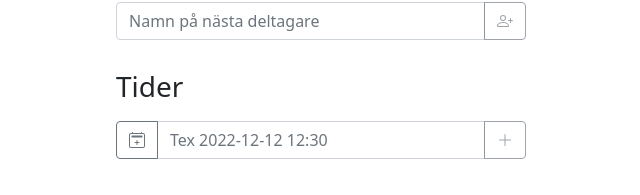
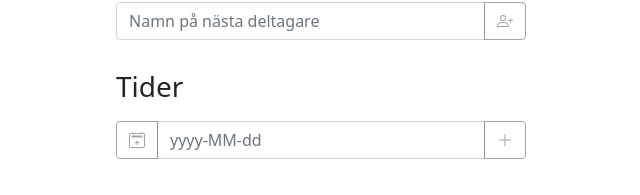
Before and after one commit to alundgren/Irudd.When, a React (Create React App) app in the folder irudd-when-ui/: page / in a window 1280 px wide. Shown: the part 276-471 px from the top of the page, without its empty margins (319-959 px from the left). Built offline with nearby package versions, Linux system fonts and the light colour scheme.

Commit message:
pick dates done

```diff
--- a/irudd-when-ui/src/features/createEvent/CreateEvent.tsx
+++ b/irudd-when-ui/src/features/createEvent/CreateEvent.tsx
@@ -1,8 +1,6 @@
-import React from 'react';
-
 import EditEventDescription from './components/EditEventDescription';
 import PickEventParticipants from './components/PickEventParticipants';
-import PickEventTimes from './components/PickEventTimes';
+import PickEventDates from './components/PickEventDates';
 import SelectDateOrDateTime from './components/SelectDateOrDateTime'
 
 let wrapperStyle = {
@@ -15,7 +13,7 @@ let singleLineRowStyle = {
 
 function CreateEvent() {
     return (
-        <form className="d-flex flex-grow-1 p-2 flex-column" style={wrapperStyle}>
+        <form className="d-flex flex-grow-1 p-2 flex-column" style={wrapperStyle} noValidate={true}>
             <div className="d-flex" style={singleLineRowStyle}>
                 <SelectDateOrDateTime />
             </div>
@@ -29,7 +27,7 @@ function CreateEvent() {
             </div>
             <div className="d-flex flex-grow-1">
                 <div className="flex-grow-1">
-                    <PickEventTimes />
+                    <PickEventDates />
                 </div>
             </div>
             <div className="d-flex justify-content-end mt-2">
--- /dev/null
+++ b/irudd-when-ui/src/features/createEvent/components/PickEventDates.tsx
@@ -0,0 +1,91 @@
+import React, { SyntheticEvent } from 'react';
+import { useDispatch } from 'react-redux';
+import { useSelector } from 'react-redux';
+import { DateService } from '../../../services/DateService';
+import { I18nState } from '../../i18n/i18nSlice';
+import { addDate, CreateEventState, removeDate, setDate, setNewDate } from '../createEventSlice';
+import InputAddonButton from '../../../components/InputAddonButton';
+
+let containerStyle = {
+    gap: '10px',
+};
+
+function PickEventDates() {
+    const dateOnly = useSelector((x : { createEvent: CreateEventState }) => x.createEvent.dateOnly);
+    const dates = useSelector((x : { createEvent: CreateEventState }) => x.createEvent.dates);
+    const locale = useSelector((x: { i18n: I18nState }) => x.i18n.locale);
+    const newDate = useSelector((x : { createEvent: CreateEventState }) => x.createEvent.newDate);
+    const dispatch = useDispatch();
+
+    const dateService = new DateService(locale, dateOnly);
+
+    const isNewDateValid = dateService.isValid(newDate);
+
+    const onRemoveDate = (id: string) => {
+        dispatch(removeDate(id));
+    };
+
+    const classes = (x: string[]) => {
+        return x.filter(x => !!x).join(' ')
+    };
+
+    const dateElements = dates.map(date => {
+        const isDateValid = dateService.isValid(date.date);
+        const dateFilledInAndInvalid = date.date && !isDateValid;
+        const dateClasses = ['form-control', 'flex-grow-1', dateFilledInAndInvalid ? 'is-invalid' : ''];
+        const onDateChanged = (e: React.ChangeEvent<HTMLInputElement>) => {
+            dispatch(setDate({ id: date.id, date: e.target.value }));
+        };
+
+        return (
+            <div key={date.id} className="input-group flex-grow-1" data-testid="dateContainer">
+                <InputAddonButton iconType='showCalendar' buttonType='secondary' isDisabled={true} />
+                <input type="text" className={classes(dateClasses)}  onChange={onDateChanged} value={date.date}
+                    data-testid="editDateInput" />
+                <InputAddonButton iconType='removeTime' buttonType='danger' testId='removeButton' onClick={e => onRemoveDate(date.id)} />
+            </div>
+        );
+    });
+
+    const dispatchAddDate = () => {
+        dispatch(setNewDate(''));
+        dispatch(addDate(newDate));
+    }
+
+    const onAddDate = (evt: SyntheticEvent) => {
+        dispatchAddDate();
+    };
+
+    const onNewDateChanged = (e: React.ChangeEvent<HTMLInputElement>) => {
+        dispatch(setNewDate(e.target.value));
+    };
+
+    const newDateFilledInAndInvalid = newDate && !isNewDateValid
+    const newDateClasses = ['form-control', 'flex-grow-1', newDateFilledInAndInvalid ? 'is-invalid' : ''];
+
+    const onNewDateKeyDown = (e: React.KeyboardEvent<HTMLInputElement>) => {
+        if(e.key !== 'Enter') {
+            return;
+        }
+        e.preventDefault();
+        if(e.currentTarget.value) {
+            dispatchAddDate();
+        }
+    };
+
+    return (
+        <div className="d-flex flex-column" style={containerStyle}>
+            <h3>Tider</h3>
+            {dateElements}
+            <div className="input-group flex-grow-1">
+                <InputAddonButton iconType='showCalendar' buttonType='secondary' data-testid="showCalendar" isDisabled={true} />
+                <input type="text" className={classes(newDateClasses)} placeholder={dateService.getDateFormat()}
+                    data-testid="addInput" value={newDate} onChange={onNewDateChanged} onKeyDown={onNewDateKeyDown} />
+                <InputAddonButton iconType='addTime' buttonType='secondary' testId="addButton" isDisabled={!isNewDateValid}
+                    onClick={onAddDate} />
+            </div>
+        </div>
+    );
+}
+
+export default PickEventDates;
--- a/irudd-when-ui/src/features/createEvent/components/PickEventTimes.tsx
+++ /dev/null
@@ -1,56 +0,0 @@
-import React from 'react';
-import { useDispatch } from 'react-redux';
-import { useSelector } from 'react-redux';
-import { DateService } from '../../../services/DateService';
-import { I18nState } from '../../i18n/i18nSlice';
-import { CreateEventState, setNewDate } from '../createEventSlice';
-import InputAddonButton from './../../../components/InputAddonButton';
-
-let containerStyle = {
-    gap: '10px',
-};
-/*
-            <div className="input-group flex-grow-1" date-testid="dateContainer">
-                <InputAddonButton iconType='showCalendar' buttonType='secondary' />
-                <input type="text" className="form-control flex-grow-1" value="2022-12-21 13:30" />
-                <InputAddonButton iconType='removeTime' buttonType='danger' />
-            </div>
-*/
-function PickEventTimes() {
-    const dateOnly = useSelector((x : { createEvent: CreateEventState }) => x.createEvent.dateOnly);
-    const dates = useSelector((x : { createEvent: CreateEventState }) => x.createEvent.dates);
-    const locale = useSelector((x: { i18n: I18nState }) => x.i18n.locale);
-    const newDate = useSelector((x : { createEvent: CreateEventState }) => x.createEvent.newDate);
-    const dispatch = useDispatch();
-
-    const dateService = new DateService(locale, dateOnly);
-
-    const isNewDateValid = dateService.isValid(newDate);
-
-    const dateElements = dates.map(date => (
-        <div key={date.id} className="input-group flex-grow-1" date-testid="dateContainer">
-            <InputAddonButton iconType='showCalendar' buttonType='secondary' />
-            <input type="text" className="form-control flex-grow-1" value={date.date} />
-            <InputAddonButton iconType='removeTime' buttonType='danger' />
-        </div>
-    ));
-
-    const onNewDateChanged = (e: React.ChangeEvent<HTMLInputElement>) => {
-        dispatch(setNewDate(e.target.value));
-    };
-
-    return (
-        <div className="d-flex flex-column" style={containerStyle}>
-            <h3>Tider</h3>
-            {dateElements}
-            <div className="input-group flex-grow-1">
-                <InputAddonButton iconType='showCalendar' buttonType='secondary' data-testid="showCalendar" />
-                <input type="text" className="form-control flex-grow-1" placeholder="Tex 2022-12-12 12:30"
-                    data-testid="addInput" value={newDate} onChange={onNewDateChanged} />
-                <InputAddonButton iconType='addTime'  buttonType='secondary' testId="addButton" isDisabled={!isNewDateValid} />
-            </div>
-        </div>
-    );
-}
-
-export default PickEventTimes;
--- a/irudd-when-ui/src/services/DateService.ts
+++ b/irudd-when-ui/src/services/DateService.ts
@@ -8,7 +8,7 @@ export class DateService {
         this.isValid = this.isValid.bind(this);
     }
 
-    private getDateFormat() {
+    getDateFormat() {
         //TODO: Localize
         return this.dateOnly ? 'yyyy-MM-dd' : 'yyyy-MM-dd HH:mm';
     }
```
Also changed, not shown: 2 other files (tests, documents, lock files or other folders).
